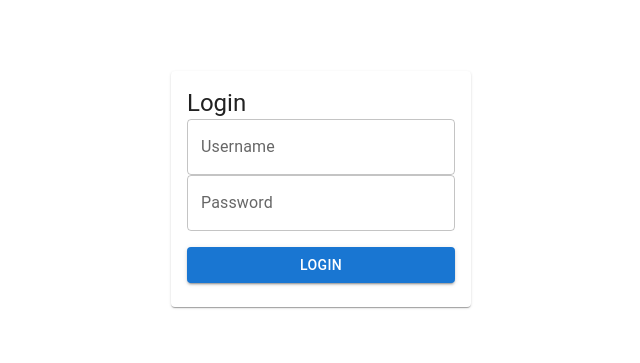
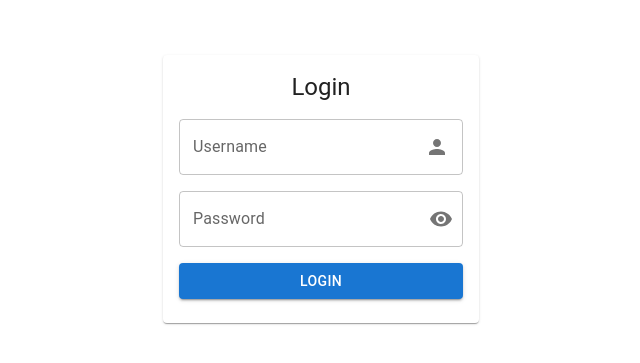
Before and after one commit to bilal-nasr/Judging-Management-system, a React (Create React App) app in the folder frontend/: page /login in a window 1280 px wide. Shown: the part 219-582 px from the top of the page, without its empty margins (319-959 px from the left). Built offline with nearby package versions, Linux system fonts and the light colour scheme.

Commit message:
Update LoginPage.js

```diff
--- a/frontend/src/Pages/LoginPage.js
+++ b/frontend/src/Pages/LoginPage.js
@@ -1,11 +1,20 @@
-import React, { useState,useEffect } from "react";
+import React, { useState, useEffect } from "react";
 import {
   TextField,
   Button,
   Card,
   CardContent,
   Typography,
+  InputAdornment,
+  IconButton,
+  Container,
+  Box,
 } from "@mui/material";
+import {
+  Visibility,
+  VisibilityOff,
+} from "@mui/icons-material";
+import PersonIcon from "@mui/icons-material/Person";
 import api from "../api";
 import Auth from "../Auth";
 import { useNavigate } from "react-router-dom";
@@ -16,41 +25,40 @@ const LoginPage = () => {
   const [error, setError] = useState("");
   const navigate = useNavigate();
 
-  useEffect(()=>{
-    if(Auth.isUserAuthenticated())
-        navigate("/dashboard")
-  },[navigate]);
+  const [showPassword, setShowPassword] = React.useState(false);
 
-  // todo here
+  const handleClickShowPassword = () => setShowPassword((show) => !show);
+
+  const handleMouseDownPassword = (event) => {
+    event.preventDefault();
+  };
+
+  useEffect(() => {
+    if (Auth.isUserAuthenticated()) navigate("/dashboard");
+  }, [navigate]);
+
   const handleLogin = async () => {
     try {
-      // Make a request to your authentication API
       const response = await api.post("/users/login", {
         username,
         password,
       });
-      console.log(response);
 
-      // Assuming your API returns a token upon successful login
-      const  token = response.data.token;
-      const  name  = response.data.name;
+      const token = response.data.token;
+      const name = response.data.name;
       const role = response.data.role;
 
-      // Store the token in your authentication context or local storage
       Auth.authenticateUser(token);
 
-      // Redirect the user to a protected route
-      navigate("/dashboard",{ state: { name,role } }); // Change "/dashboard" to your desired protected route
+      navigate("/dashboard", { state: { name, role } });
     } catch (error) {
-      // Handle login error
-      console.log(error)
       setError(`Invalid login ${error}`);
     }
   };
 
-
   return (
-    <div
+    <Container
+      maxWidth="sm"
       style={{
         display: "flex",
         justifyContent: "center",
@@ -58,37 +66,72 @@ const LoginPage = () => {
         height: "100vh",
       }}
     >
-      <Card style={{ width: "300px" }}>
+      <Card>
         <CardContent>
-          <Typography variant="h5">Login</Typography>
-          {error && <div style={{ color: "red" }}>{error}</div>}
+          <Typography variant="h5" align="center">
+            Login
+          </Typography>
+          {error && (
+            <Typography variant="body2" color="error" align="center">
+              {error}
+            </Typography>
+          )}
+
+          <Box mt={2}>
             <TextField
+              id="outlined-adornment-username"
               label="Username"
-            value={username}
+              variant="outlined"
+              fullWidth
               onChange={(e) => setUsername(e.target.value)}
+              InputProps={{
+                endAdornment: (
+                  <InputAdornment position="end">
+                    <PersonIcon />
+                  </InputAdornment>
+                ),
+              }}
+            />
+          </Box>
+
+          <Box mt={2}>
+            <TextField
+              id="outlined-adornment-password"
+              label="Password"
+              variant="outlined"
               fullWidth
+              type={showPassword ? "text" : "password"}
+              onChange={(e) => setPassword(e.target.value)}
+              InputProps={{
+                endAdornment: (
+                  <InputAdornment position="end">
+                    <IconButton
+                      aria-label="toggle password visibility"
+                      onClick={handleClickShowPassword}
+                      onMouseDown={handleMouseDownPassword}
+                      edge="end"
+                    >
+                      {showPassword ? <VisibilityOff /> : <Visibility />}
+                    </IconButton>
+                  </InputAdornment>
+                ),
+              }}
             />
-          <br />
-          <TextField
-            label="Password"
-            type="password"
-            value={password}
-            onChange={(e) => setPassword(e.target.value)}
-            fullWidth
-          />
-          <br />
+          </Box>
+
+          <Box mt={2}>
             <Button
               variant="contained"
               color="primary"
               onClick={handleLogin}
-            style={{ marginTop: "16px" }}
               fullWidth
             >
               Login
             </Button>
+          </Box>
         </CardContent>
       </Card>
-    </div>
+    </Container>
   );
 };
 
```
Lines whose indentation alone changed are shown as unchanged.
